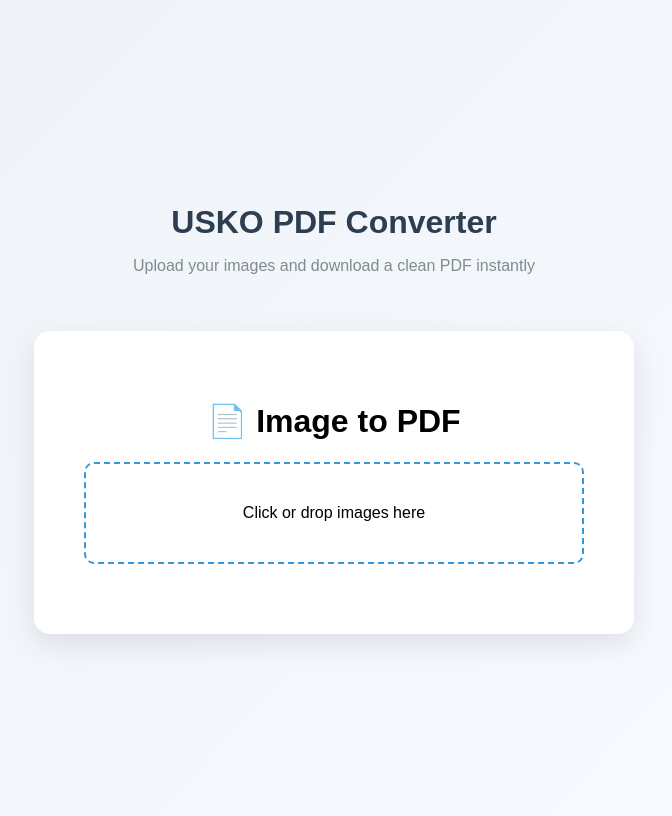
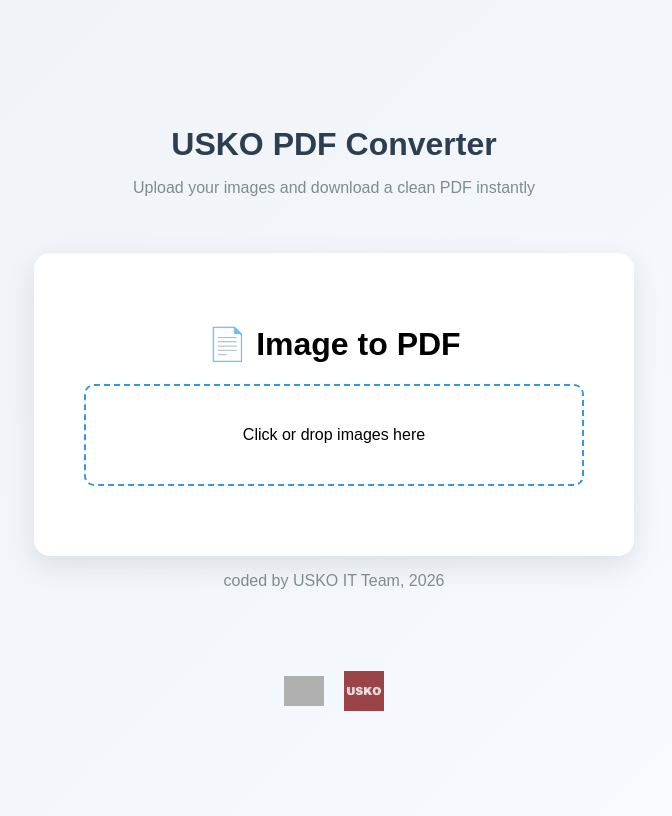
Before and after one commit to tomahawksmail/Image-to-PDF-converter, a Flask app: page / in a window 1280 px wide. Shown: the whole page, without its empty margins (306-978 px from the left). Run offline with Flask 3, Linux system fonts and the light colour scheme; grey boxes are pictures that could not be loaded.

Commit message:
init commit

```diff
--- a/static/style.css
+++ b/static/style.css
@@ -79,3 +79,24 @@ body {
     margin-top: 10px;
     font-size: 18px;
 }
+
+.formats {
+    margin-top: 25px;
+    display: flex;
+    justify-content: center;
+    gap: 20px;
+    align-items: center;
+}
+
+.formats img {
+    width: 40px;
+    height: 40px;
+    object-fit: contain;
+    opacity: 0.8;
+    transition: 0.2s ease;
+}
+
+.formats img:hover {
+    opacity: 1;
+    transform: scale(1.1);
+}
--- a/templates/index.html
+++ b/templates/index.html
@@ -28,6 +28,14 @@
         </svg>
         <div class="progress-text" id="progressText">0%</div>
     </div>
+</div>
+<div class="hero">
+    <p>coded by USKO IT Team, 2026</p>
+</div>
+
+<div class="formats">
+    <img src="{{ url_for('static', filename='MIT.svg') }}" alt="SVG">
+    <img src="{{ url_for('static', filename='USKO.jpg') }}" alt="JPG">
 </div>
 
 <script>
```
Lines whose indentation alone changed are shown as unchanged.
